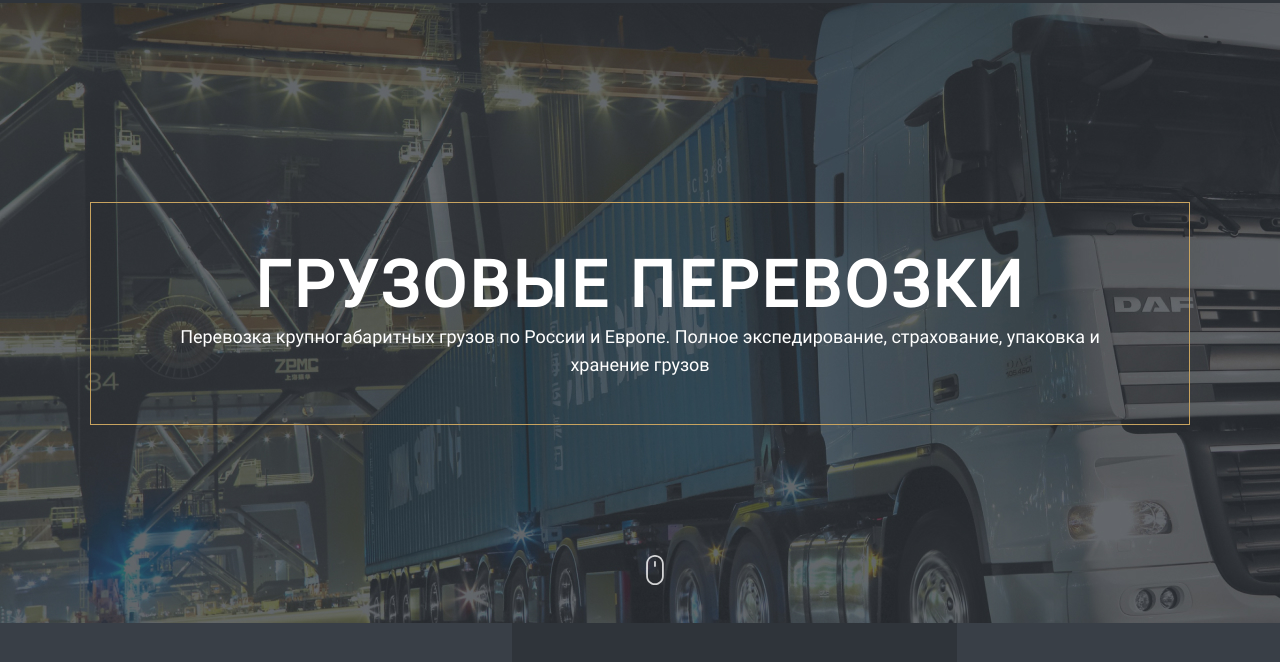
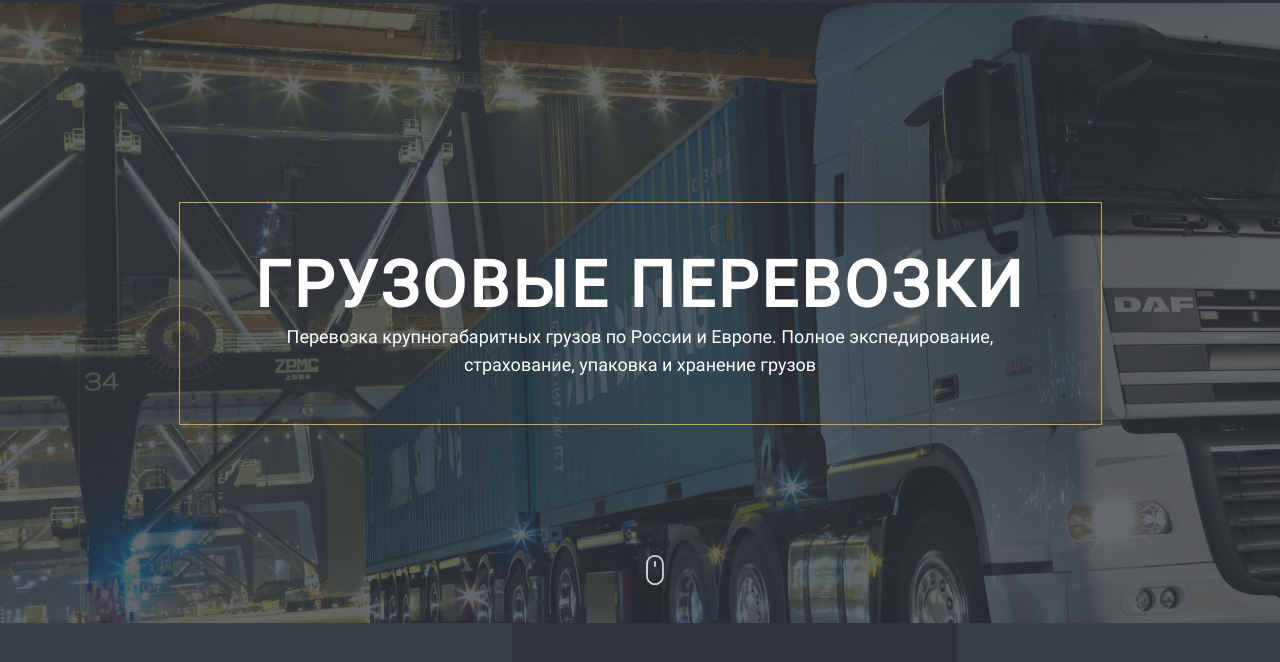
Before and after one commit to BogdanZots/-Andersen, a website built with webpack: page src/index.html in a window 1280 px wide. Shown: the part 138-800 px from the top of the page. Built offline with nearby package versions, Linux system fonts and the light colour scheme.

Commit message:
Update _transportation__freight.scss

```diff
--- a/src/styles/components/_transportation__freight.scss
+++ b/src/styles/components/_transportation__freight.scss
@@ -15,6 +15,7 @@
     &-content {
         border: 1px solid #C8A35F;
         padding: 45px 72px;
+        max-width: 777px;
     }
 
     &-h1 {
```
